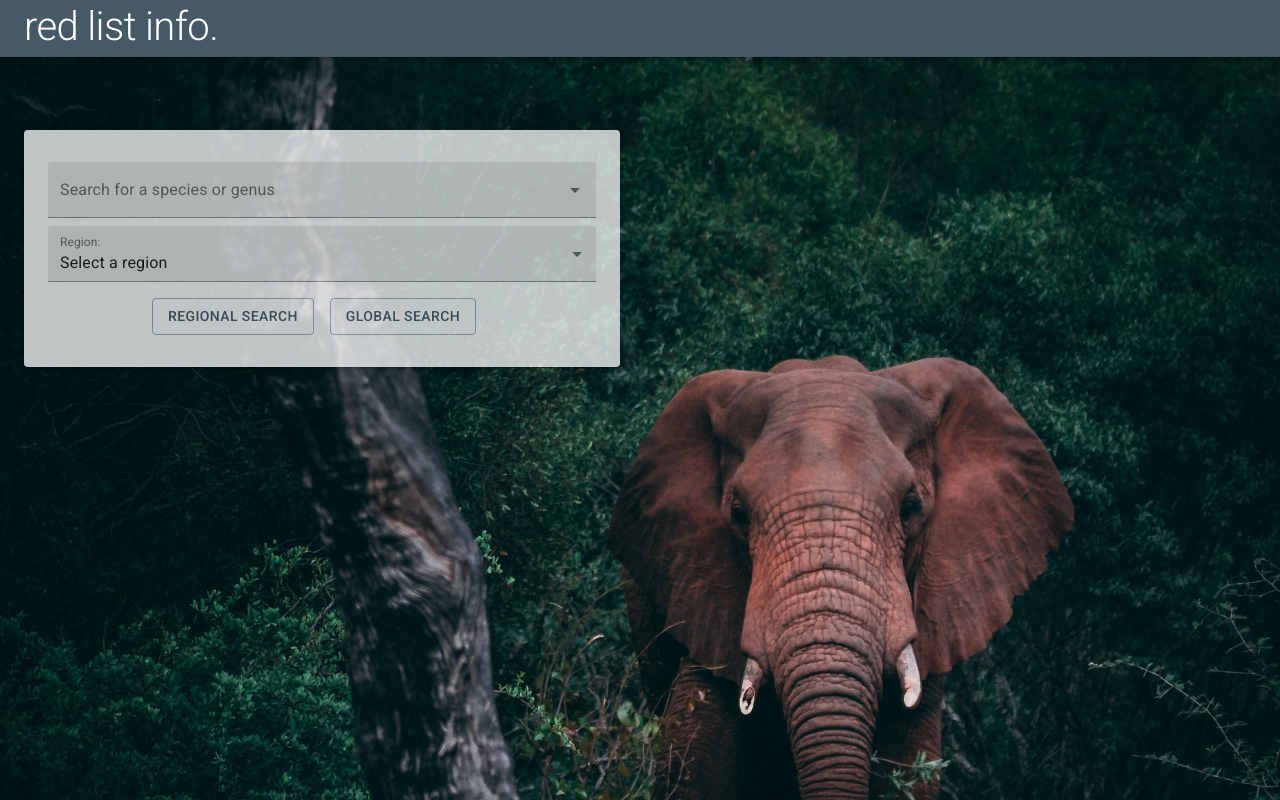
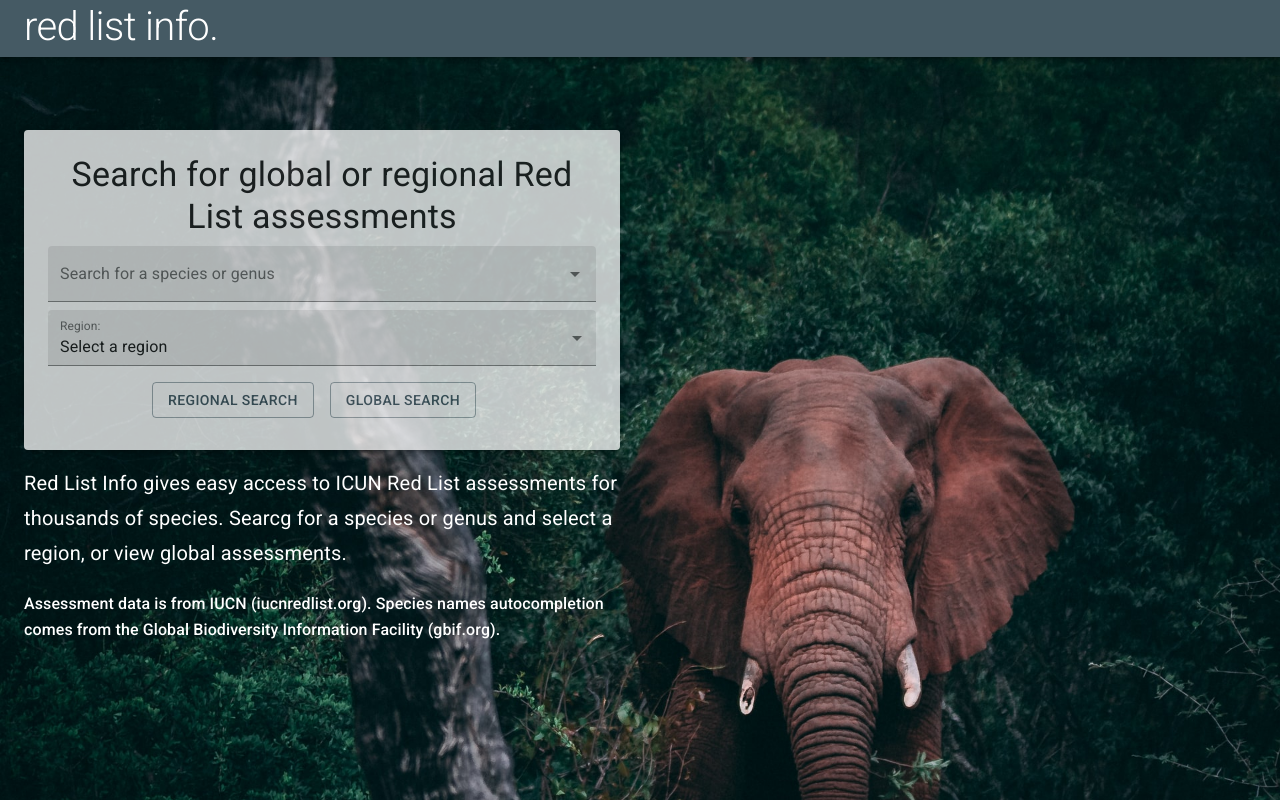
Before and after one commit to jferriday/good-seafood-guide, a React (Create React App) app: page / in a window 1280 px wide. Built offline with nearby package versions, Linux system fonts and the light colour scheme; the HTML template or start-up script is replaced by a standard one.

Commit message:
update readme and add info to front end

```diff
--- a/src/App.js
+++ b/src/App.js
@@ -18,6 +18,16 @@ const theme = createMuiTheme({
         fontSize: '2.5rem',
         marginTop: '10px',
         marginBottom: '5px'
+      },
+      subtitle1: {
+        fontSize: "1.25rem",
+        color: 'white',
+        textAlign: 'left'
+      },
+      subtitle2: {
+        fontSize: "1rem",
+        color: 'white',
+        textAlign: 'left'
       }
     }
 
--- a/src/Components/main/main-container/main-container.js
+++ b/src/Components/main/main-container/main-container.js
@@ -56,9 +56,19 @@ function MainContainer(props) {
         <Grid item md={6}>
           <Paper elevation={3} className={classes.paper}>
           <Box my={2} p={3}>
+            <Typography variant="h4">Search for global or regional Red List assessments</Typography>
             <Search regionalSearch={regionalSearch} globalSearch={globalSearch} />
           </Box>
           </Paper>
+          <Typography variant="subtitle1">
+            Red List Info gives easy access to ICUN Red List assessments for thousands of species. Searcg for a species or genus
+            and select a region, or view global assessments.
+            </Typography>
+            <br/>
+            <Typography variant="subtitle2">
+            Assessment data is from IUCN (iucnredlist.org). Species names autocompletion comes from the Global Biodiversity Information Facility
+            (gbif.org).
+            </Typography>
       </Grid>
       <Grid item lg={6}>
         {assessment ? <Box mt={2}><Assessment data={assessment} visible={assessmentVisibility} opacity={classes.paper} /></Box> : ""}
```
Also changed, not shown: 1 other file (tests, documents, lock files or other folders).
